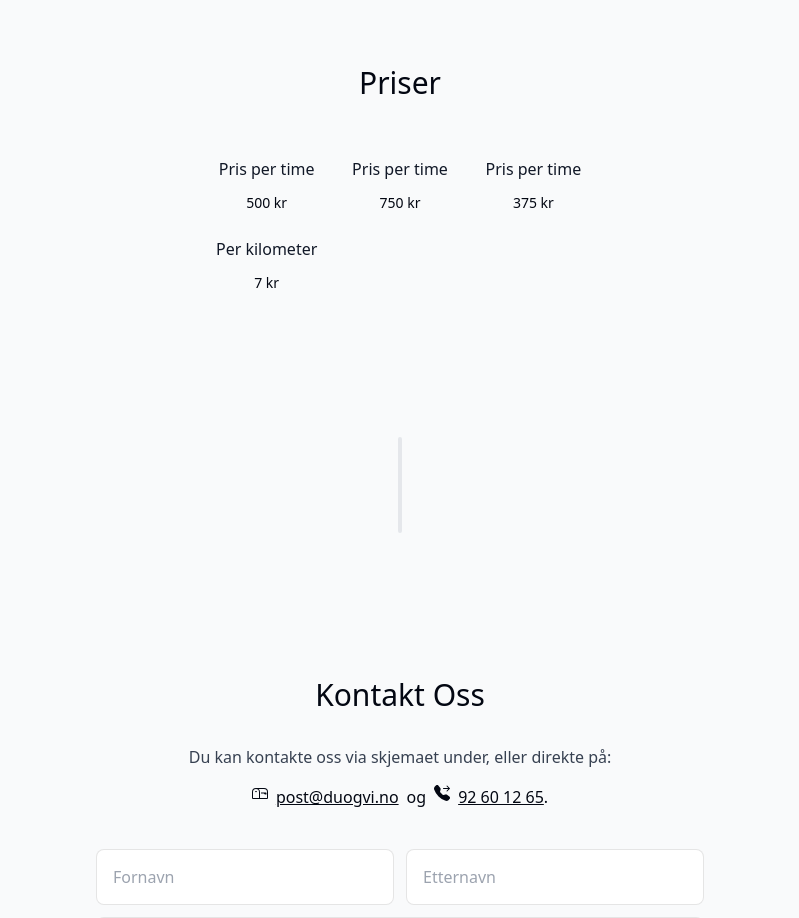
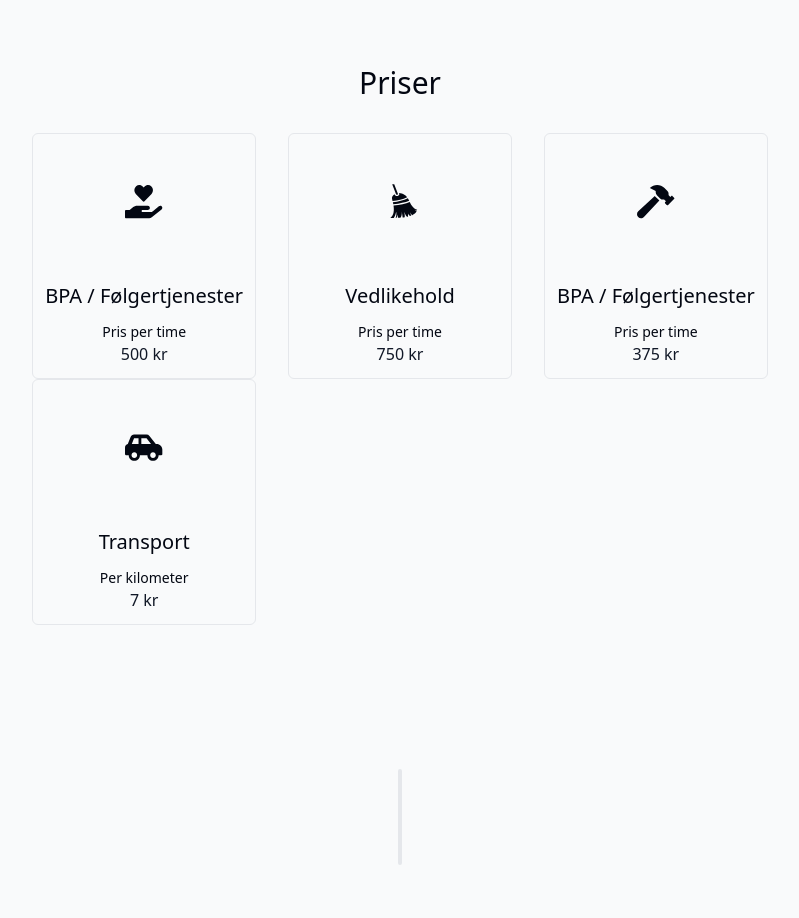
Before and after one commit to 0yvz/du-og-vi, a Next.js app: page / in a window 1280 px wide. Shown: the part 3660-4578 px from the top of the page, without its empty margins (240-1039 px from the left). Built offline with nearby package versions, Linux system fonts and the light colour scheme; no server answers.

Commit message:
Add new icons and update styling in Priser component

```diff
--- a/components/priser.tsx
+++ b/components/priser.tsx
@@ -1,29 +1,31 @@
 import React from "react";
 import SectionHeading from "./section-heading";
 import { useSectionInView } from "@/lib/hooks";
-import { FaHammer } from "react-icons/fa";
+import { FaCarSide, FaHammer, FaHandHoldingHeart } from "react-icons/fa";
+import { GiBroom } from "react-icons/gi";
 
 export const PrisData = [
 	{
 		title: "BPA / Følgertjenester",
-		icon: "fas fa-car",
+		icon: FaHandHoldingHeart,
 		description: "Pris per time",
 		price: "500 kr",
 	},
 	{
 		title: "Vedlikehold",
+		icon: GiBroom,
 		description: "Pris per time",
 		price: "750 kr",
 	},
 	{
 		title: "BPA / Følgertjenester",
-		Icon: FaHammer,
+		icon: FaHammer,
 		description: "Pris per time",
 		price: "375 kr",
 	},
 	{
 		title: "Transport",
-		icon: "fas fa-car",
+		icon: FaCarSide,
 		description: "Per kilometer",
 		price: "7 kr",
 	},
@@ -38,19 +40,24 @@ export default function Priser() {
 				{PrisData.map((prisdata) => (
 					<div
 						key={prisdata.title}
-						className="text-center md:flex md:items-start md:text-left lg:block lg:text-center"
+						className="text-center border rounded-md p-3 md:flex md:items-start md:text-left lg:block lg:text-center"
 					>
 						<div className="md:flex-shrink-0 flex justify-center">
-							{/* <div className="h-16 w-16 flex items-center justify-center rounded-full bg-blue-100 text-blue-900">
-								{<PrisData.icon className="w-1/3 h-1/3" />}
-							</div> */}
+							<div className="h-28 w-28 flex items-center justify-center">
+								{React.createElement(prisdata.icon, {
+									className: "w-1/3 h-1/3",
+								})}
+							</div>
 						</div>
 
 						<div className="mt-6 md:ml-4 md:mt-0 lg:ml-0 lg:mt-6">
-							<h3 className="text-base font-medium text-gray-900">
+							<h3 className="mt-3 text-xl text-muted-foreground">
+								{prisdata.title}
+							</h3>
+							<h3 className="mt-3 text-sm text-muted-foreground">
 								{prisdata.description}
 							</h3>
-							<p className="mt-3 text-sm text-muted-foreground">
+							<p className="text-base font-medium text-gray-900">
 								{prisdata.price}
 							</p>
 						</div>
```
